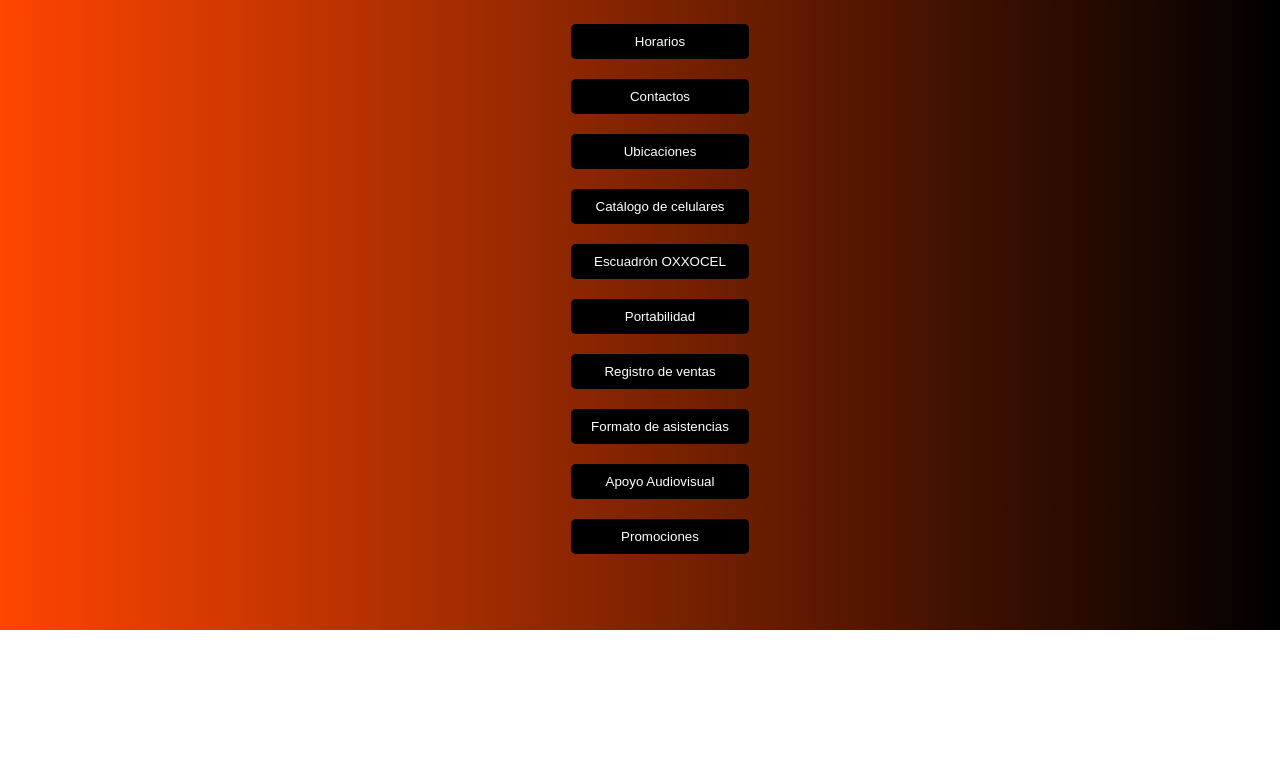
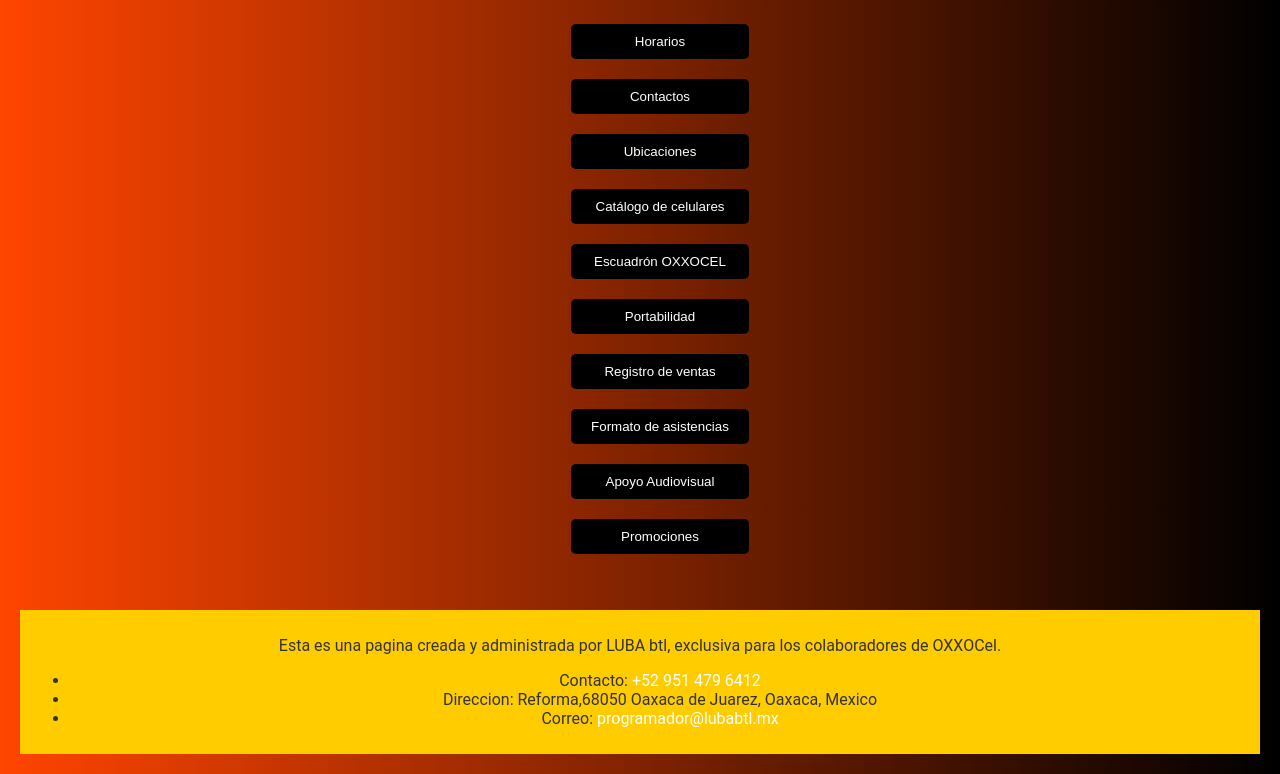
Before and after one commit to GarouTheRipper/OXXOCEL, a plain HTML site: page index.html in a window 1280 px wide. Shown: the part 253-1027 px from the top of the page. Before the commit the page ends 883 px from the top, so only its background shows below. Drawn offline with Linux system fonts and the light colour scheme.

Commit message:
"Se agrego la descripcion"

```diff
--- a/index.html
+++ b/index.html
@@ -5,6 +5,7 @@
   <title>Buscador de Información</title>
   <link rel="stylesheet" href="style.css">
   <link rel="icon" href="favicon.ico">
+  <meta name="description" content="Encuentra información sobre horarios, contactos, ubicaciones, catálogos de celulares y más en OXXOCEL.">
 </head>
 <body>
   <header>
@@ -61,6 +62,23 @@
     </nav>
   </main>
 
+  <footer>
+    <p>Esta es una pagina creada y administrada por LUBA btl, exclusiva para los colaboradores de OXXOCel.</p>
+    <ul>
+      <li>
+        <span>Contacto:</span>
+        <a href="tel:+525512345678">+52 951 479 6412</a>
+      </li>
+      <li>
+        <span>Direccion:</span> Reforma,68050 Oaxaca de Juarez, Oaxaca, Mexico
+      </li>
+      <li>
+        <span>Correo:</span>
+        <a href="programador@lubabtl.mx">programador@lubabtl.mx</a>
+      </li>
+    </ul>
+  </footer>
+
   <script src="script.js"></script>
 </body>
 </html>
--- a/style.css
+++ b/style.css
@@ -114,3 +114,11 @@ a:hover {
     font-size: 1.5em;
   }
 }
+
+/* Estilos para el footer */
+footer {
+  text-align: center;
+  margin-top: 20px;
+  background-color: rgb(255, 204, 0); /* Color de fondo amarillo */
+  padding: 10px;
+}
```
